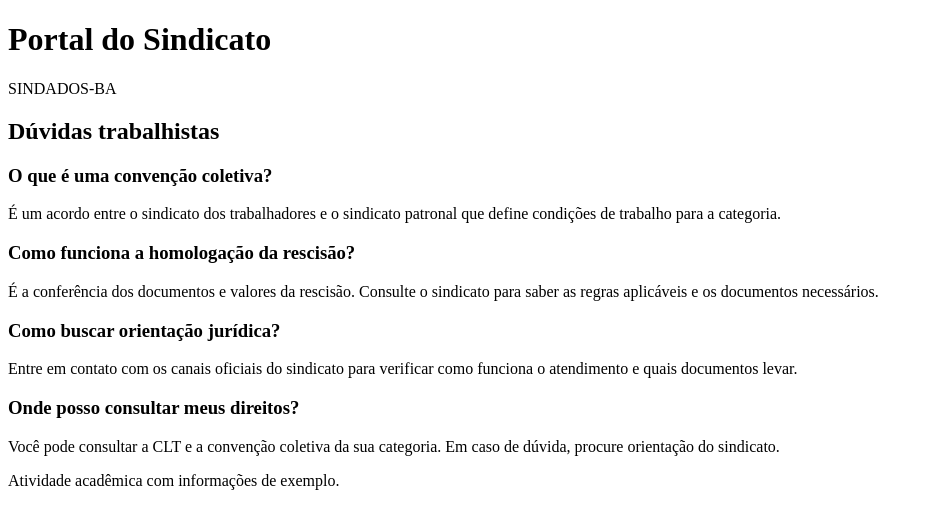
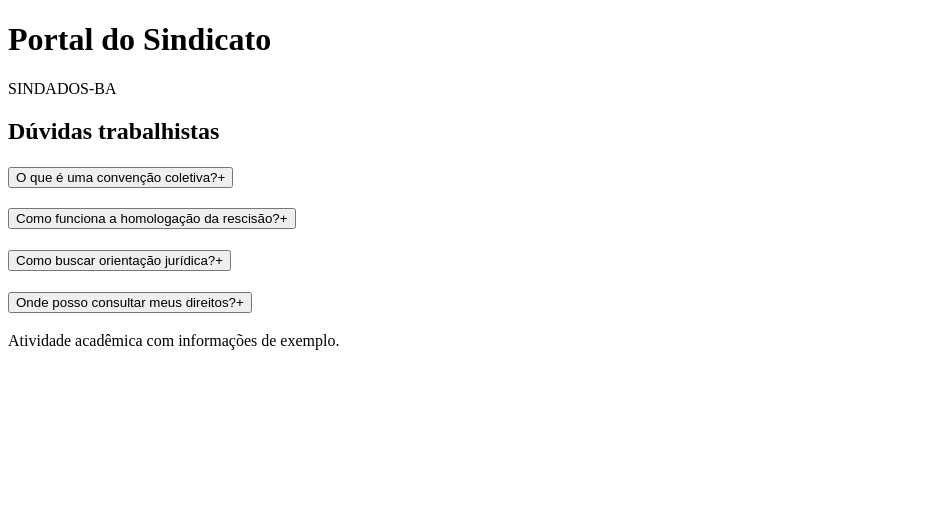
Before and after one commit to Senhorinho88/SindicatoReact, a React (Vite) app: page / in a window 1280 px wide. Shown: the top 528 px of the page, without its empty margins (0-930 px from the left). Built offline with nearby package versions, Linux system fonts and the light colour scheme; the HTML template or start-up script is replaced by a standard one.

Commit message:
Controla a abertura das respostas com useState

```diff
--- a/src/components/Accordion.jsx
+++ b/src/components/Accordion.jsx
@@ -1,10 +1,33 @@
+import { useState } from 'react';
+
 function Accordion({ perguntas }) {
+  const [aberto, setAberto] = useState(null);
+
+  function alternar(indice) {
+    if (aberto === indice) {
+      setAberto(null);
+    } else {
+      setAberto(indice);
+    }
+  }
+
   return (
     <div className="acordeao">
-      {perguntas.map((pergunta) => (
+      {perguntas.map((pergunta, indice) => (
         <div className="item" key={pergunta.titulo}>
-          <h3>{pergunta.titulo}</h3>
-          <p className="resposta">{pergunta.resposta}</p>
+          <h3>
+            <button
+              onClick={() => alternar(indice)}
+              aria-expanded={aberto === indice}
+              aria-controls={`resposta-${indice}`}
+            >
+              <span>{pergunta.titulo}</span>
+              <span aria-hidden="true">{aberto === indice ? '−' : '+'}</span>
+            </button>
+          </h3>
+          <p id={`resposta-${indice}`} className="resposta" hidden={aberto !== indice}>
+            {pergunta.resposta}
+          </p>
         </div>
       ))}
     </div>
```
